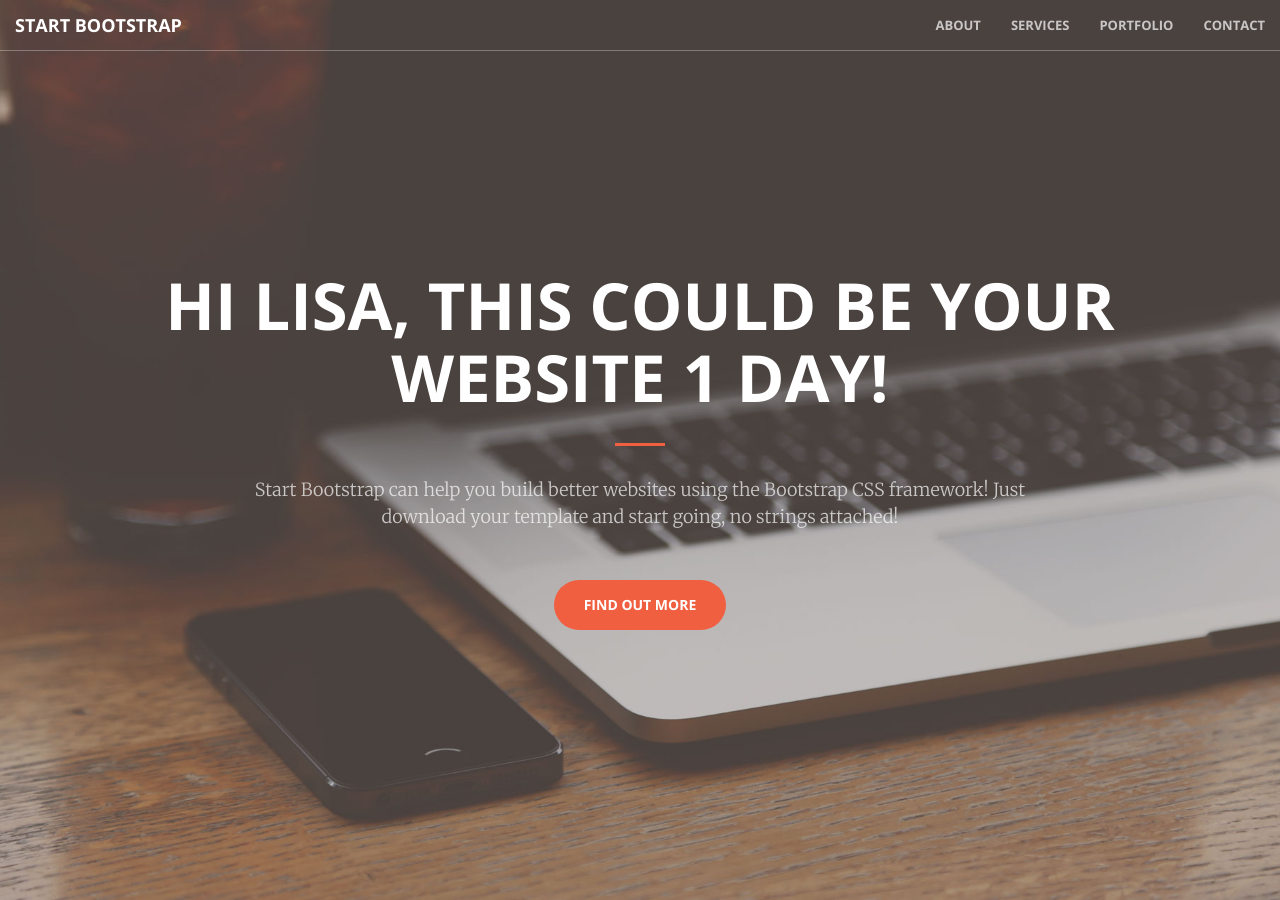
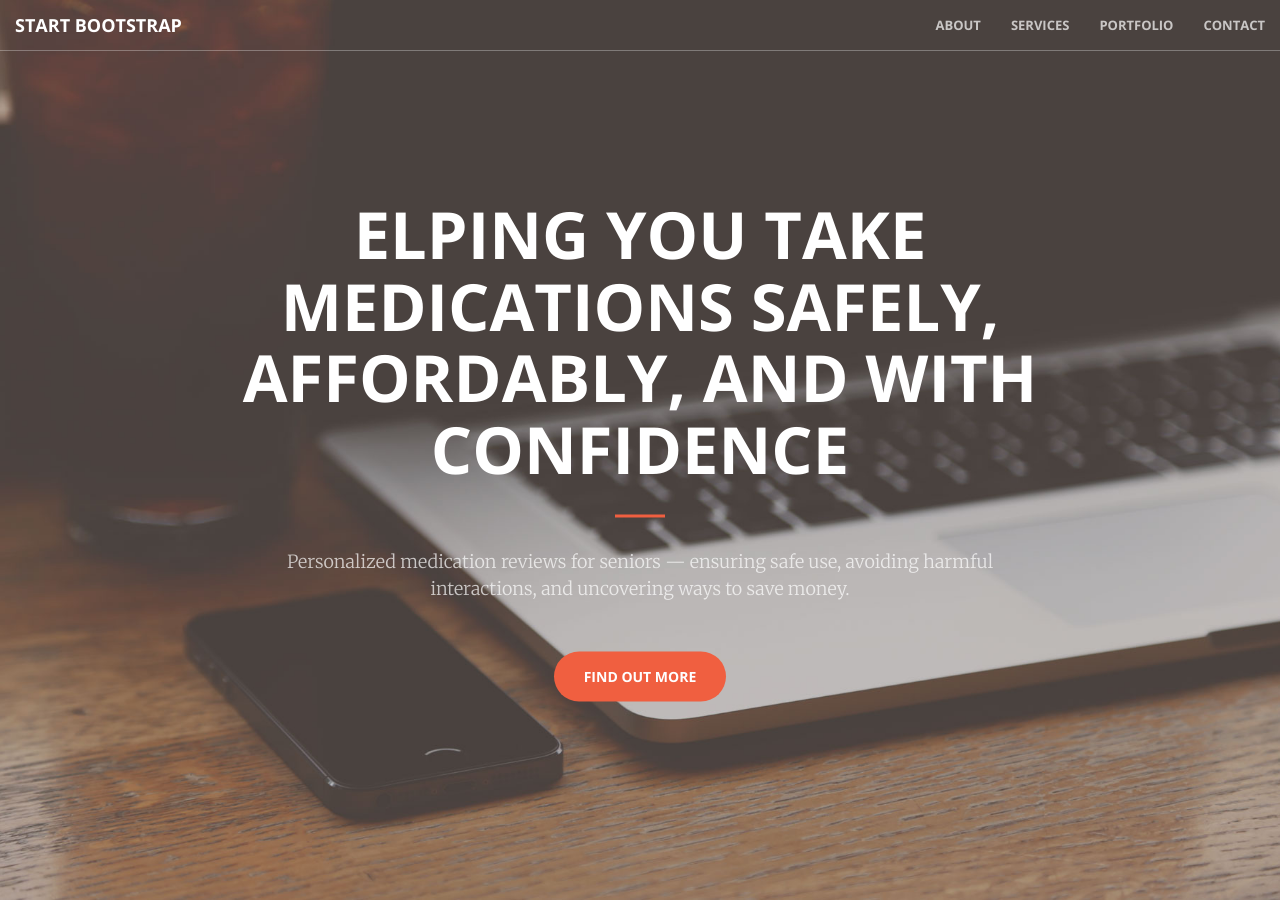
Before and after one commit to edlavalette/edlavalette.github.io, a Jekyll site: the page built from index.html, in a window 1280 px wide and 900 px high. Built offline with Jekyll 4.4.1, drawn with Linux system fonts in a browser that asks for light colours.

Commit message:
Update header.html

```diff
--- a/_includes/header.html
+++ b/_includes/header.html
@@ -1,9 +1,9 @@
 <header>
     <div class="header-content">
         <div class="header-content-inner">
-            <h1>Hi Lisa, This could be your website 1 day!</h1>
+            <h1>elping You Take Medications Safely, Affordably, and with Confidence</h1>
             <hr>
-            <p>Start Bootstrap can help you build better websites using the Bootstrap CSS framework! Just download your template and start going, no strings attached!</p>
+            <p>Personalized medication reviews for seniors — ensuring safe use, avoiding harmful interactions, and uncovering ways to save money.</p>
             <a href="#about" class="btn btn-primary btn-xl page-scroll">Find Out More</a>
         </div>
     </div>
```
